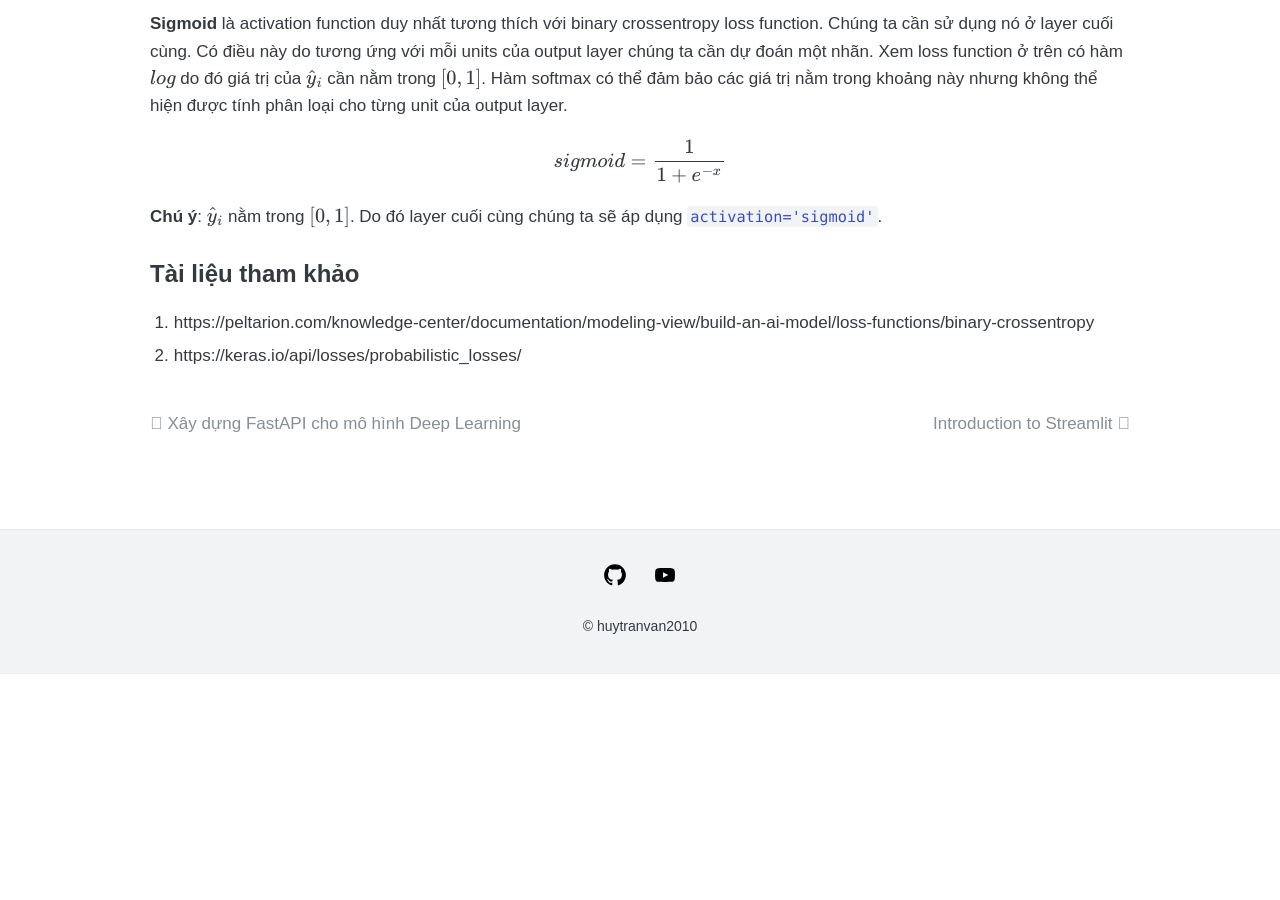
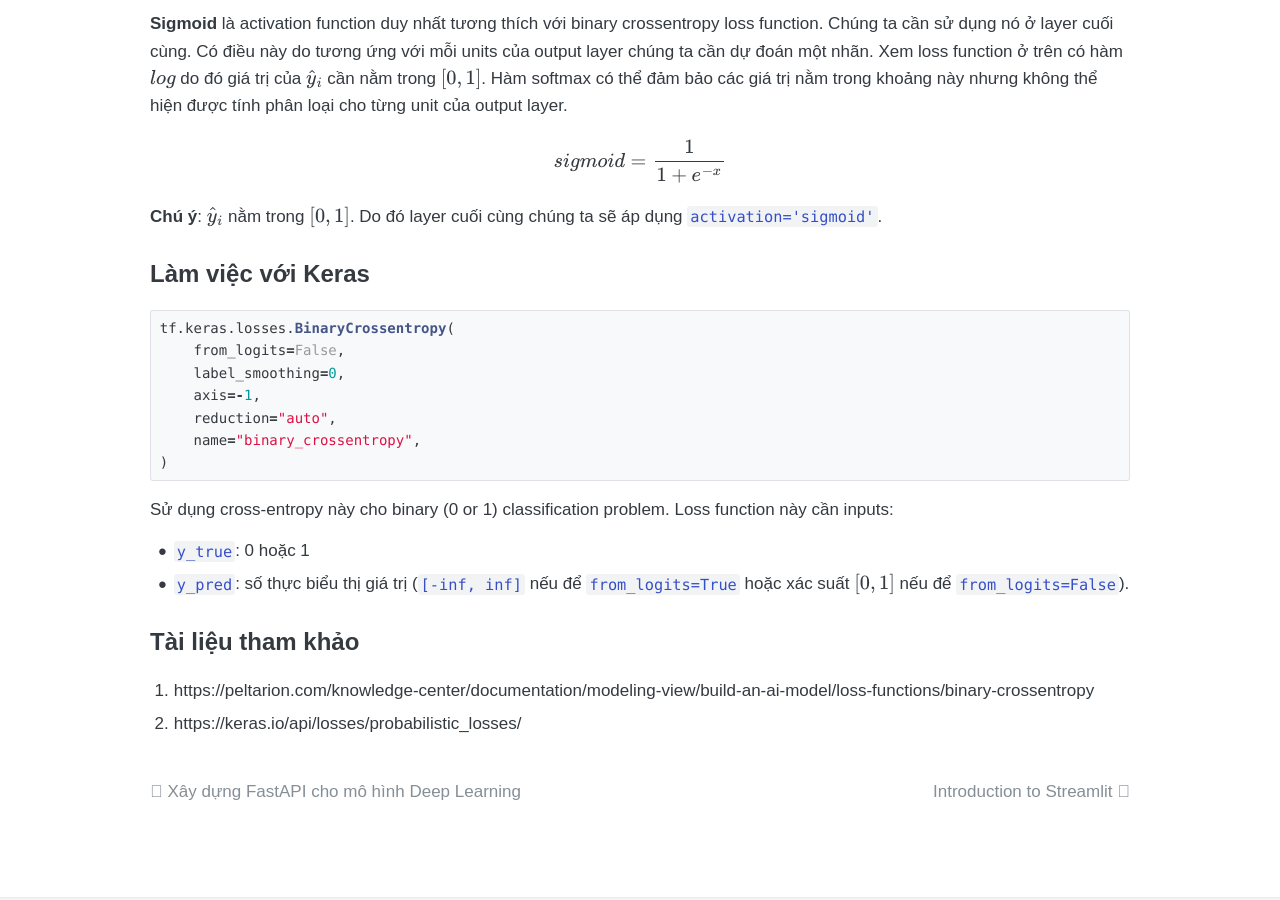
Before and after one commit to huytranvan2010/huytranvan2010.github.io, a Jekyll site: the page built from _posts/2021-06-29-Binary_cross_entropy.md, in a window 1280 px wide and 900 px high, scrolled down 1001 px. Built offline with Jekyll 4.4.1, drawn with Linux system fonts in a browser that asks for light colours; before the commit the page ends 1675 px from its top, so only the background shows below that.

Commit message:
binary crossentropy

````diff
--- a/_posts/2021-06-29-Binary_cross_entropy.md
+++ b/_posts/2021-06-29-Binary_cross_entropy.md
@@ -23,6 +23,20 @@ $$ sigmoid = \frac{1}{1+e^{-x}} $$
 
 **Chú ý**: $\hat{y}_i$ nằm trong $[0, 1]$. Do đó layer cuối cùng chúng ta sẽ áp dụng `activation='sigmoid'`.
 
+## Làm việc với Keras
+```python
+tf.keras.losses.BinaryCrossentropy(
+    from_logits=False,
+    label_smoothing=0,
+    axis=-1,
+    reduction="auto",
+    name="binary_crossentropy",
+)
+```
+Sử dụng cross-entropy này cho binary (0 or 1) classification problem. Loss function này cần inputs:
+- `y_true`: 0 hoặc 1
+- `y_pred`: số thực biểu thị giá trị (`[-inf, inf]` nếu để `from_logits=True` hoặc xác suất $[0, 1]$ nếu để `from_logits=False`).
+
 ## Tài liệu tham khảo
 1. https://peltarion.com/knowledge-center/documentation/modeling-view/build-an-ai-model/loss-functions/binary-crossentropy
 2. https://keras.io/api/losses/probabilistic_losses/
````
